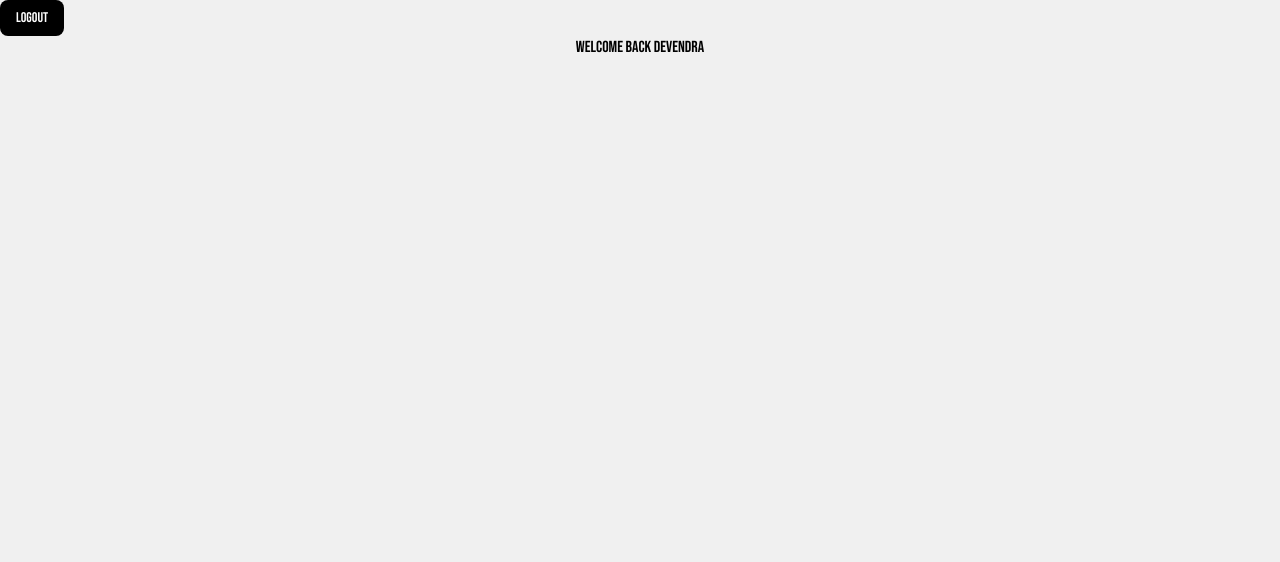
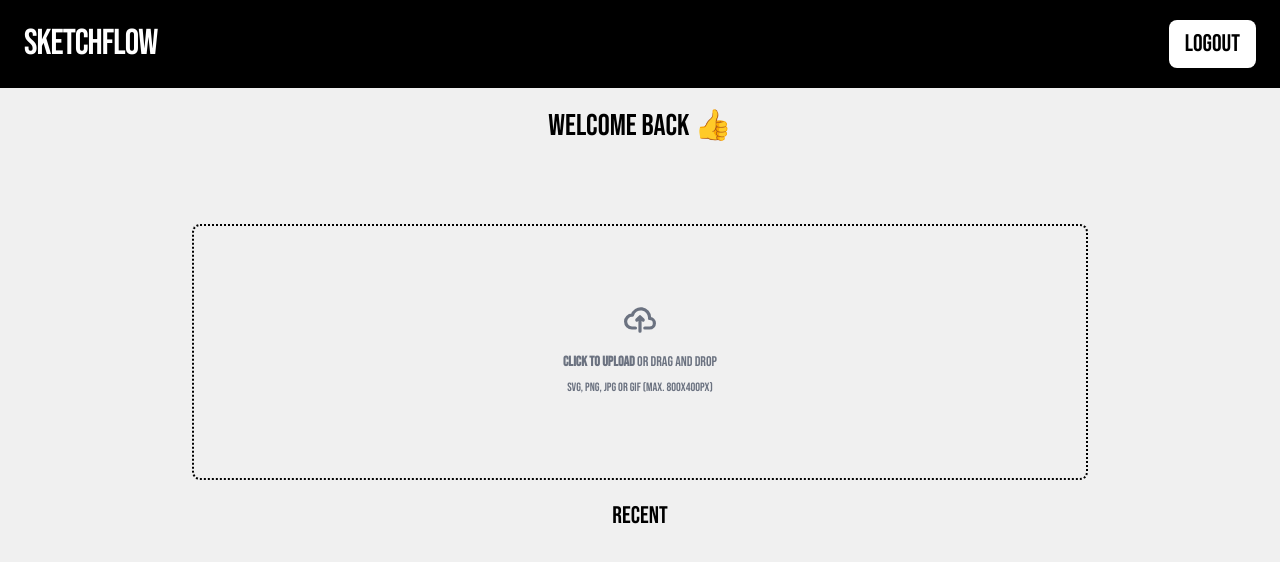
Before and after one commit to devendraprabhu/SketchFlow, a React (Vite) app: page /dashboard in a window 1280 px wide. Shown: the top 562 px of the page. Built offline with nearby package versions, Linux system fonts and the light colour scheme.

Commit message:
Updated the ui and add auth feature

```diff
--- a/package.json
+++ b/package.json
@@ -12,6 +12,7 @@
   "dependencies": {
     "@supabase/ssr": "^0.10.3",
     "@supabase/supabase-js": "^2.107.0",
+    "flowbite-react": "^0.12.17",
     "react": "^19.2.0",
     "react-dom": "^19.2.0",
     "react-router-dom": "^7.16.0",
--- a/src/components/Dashboard.css
+++ b/src/components/Dashboard.css
@@ -1,8 +1,8 @@
 @import url('https://fonts.googleapis.com/css2?family=Bebas+Neue&display=swap');
 @import "tailwindcss";
+@import "flowbite-react/plugin/tailwindcss";
+@source "../../.flowbite-react/class-list.json";
 
 body {
   font-family: 'Bebas Neue', cursive;
-  background-color: #f0f0f0;
-  font-weight: 100;
 }
--- a/src/components/Dashboard.jsx
+++ b/src/components/Dashboard.jsx
@@ -1,27 +1,80 @@
-import React from 'react'
+import React, { useEffect, useState } from 'react'
 import { supabase } from "../supabase"
 import { useNavigate } from 'react-router-dom'
+import { Label, FileInput } from 'flowbite-react'
 
 
 
 const Dashboard = () => {
+  const [userName, setuserName] = useState(" ")
     const navigate = useNavigate();
     const handlelogout = async () =>{
         await supabase.auth.signOut()
         console.log("logged out");
         navigate("/")
-
-
+      }
+    const username= async() =>{
+      const data = await supabase.auth.getUser()
+      setuserName(data.data.user.user_metadata.full_name)
+      console.log(userName)
     }
+    useEffect(()=>{
+      username()
+    },[])
   return (
     <div>
-   <nav>
+      <nav className='mx-auto px-6 py-5 flex items-center justify-between bg-black text-white backdrop-blur-2xl'>
+        <div>
+          <div>
+            <h1 className='text-4xl tracking-tight'>SketchFlow</h1>
+          </div>
+        </div>
+        <div className=''>
+          <div>
+            <button onClick={handlelogout} className='bg-white text-black px-4 py-2 rounded-lg  font-medium cursor-pointer text-2xl hover:bg-black hover:text-white hover:border-2 hover:border-white transition'>LOGOUT</button>
+          </div>
+        </div>
+      </nav>
 
-    <button className='bg-black text-white px-4 py-2 rounded-lg text-sm font-medium hover:bg-gray-800 transition'
-    onClick={handlelogout}>Logout</button>
+      <div className='mt-5'>
+         <h1 className='text-center text-3xl'>Welcome Back {userName} 👍</h1>
+      </div>
 
-    </nav>
-    <h1 className="text-center" >Welcome back Devendra</h1>
+      <div>
+        <div className="flex w-full items-center justify-center">
+      <Label
+        htmlFor="dropzone-file"
+        className="flex h-64 w-4xl mt-20 cursor-pointer flex-col items-center justify-center rounded-lg border-2 border-black border-dotted  "
+      >
+        <div className="flex flex-col items-center justify-center pb-6 pt-5">
+          <svg
+            className="mb-4 h-8 w-8 text-gray-500 dark:text-gray-400"
+            aria-hidden="true"
+            xmlns="http://www.w3.org/2000/svg"
+            fill="none"
+            viewBox="0 0 20 16"
+          >
+            <path
+              stroke="currentColor"
+              strokeLinecap="round"
+              strokeLinejoin="round"
+              strokeWidth="2"
+              d="M13 13h3a3 3 0 0 0 0-6h-.025A5.56 5.56 0 0 0 16 6.5 5.5 5.5 0 0 0 5.207 5.021C5.137 5.017 5.071 5 5 5a4 4 0 0 0 0 8h2.167M10 15V6m0 0L8 8m2-2 2 2"
+            />
+          </svg>
+          <p className="mb-2 text-sm text-gray-500 dark:text-gray-400 ">
+            <span className="font-semibold">Click to upload</span> or drag and drop
+          </p>
+          <p className="text-xs text-gray-500 dark:text-gray-400">SVG, PNG, JPG or GIF (MAX. 800x400px)</p>
+        </div>
+        <FileInput id="dropzone-file" className="hidden" />
+      </Label>
+    </div>
+      </div>
+      <div>
+        <h3 className='text-center text-2xl mt-5 ' >Recent</h3>
+      </div>
+
     </div>
   )
 }
--- a/src/components/Nav.jsx
+++ b/src/components/Nav.jsx
@@ -15,7 +15,7 @@ const Nav = () => {
     console.log(supabase.auth.getSession())
   return (
 
-    <nav className="max-w-7xl mx-auto px-6 py-5 flex items-center justify-between">
+    <nav className="max-w-7xl mx-auto px-6 py-5 flex items-center justify-between sticky top-0 z-50 bg-white/70 backdrop-blur-md">
 
       <h1 className="text-6xl  tracking-tight">
         SketchFlow
--- a/src/index.css
+++ b/src/index.css
@@ -1,5 +1,7 @@
 @import url('https://fonts.googleapis.com/css2?family=Bebas+Neue&display=swap');
 @import "tailwindcss";
+@import "flowbite-react/plugin/tailwindcss";
+@source "../.flowbite-react/class-list.json";
 
 body {
   font-family: 'Bebas Neue', cursive;
--- a/vite.config.js
+++ b/vite.config.js
@@ -1,8 +1,9 @@
 import { defineConfig } from 'vite'
 import react from '@vitejs/plugin-react-swc'
 import tailwindcss from '@tailwindcss/vite'
+import flowbiteReact from "flowbite-react/plugin/vite";
 
 // https://vite.dev/config/
 export default defineConfig({
-  plugins: [react(), tailwindcss()],
+  plugins: [react(), tailwindcss(), flowbiteReact()],
 })
```
Also changed, not shown: .flowbite-react/config.json (added), .flowbite-react/init.tsx (added), 2 other files (tests, documents, lock files or other folders).
